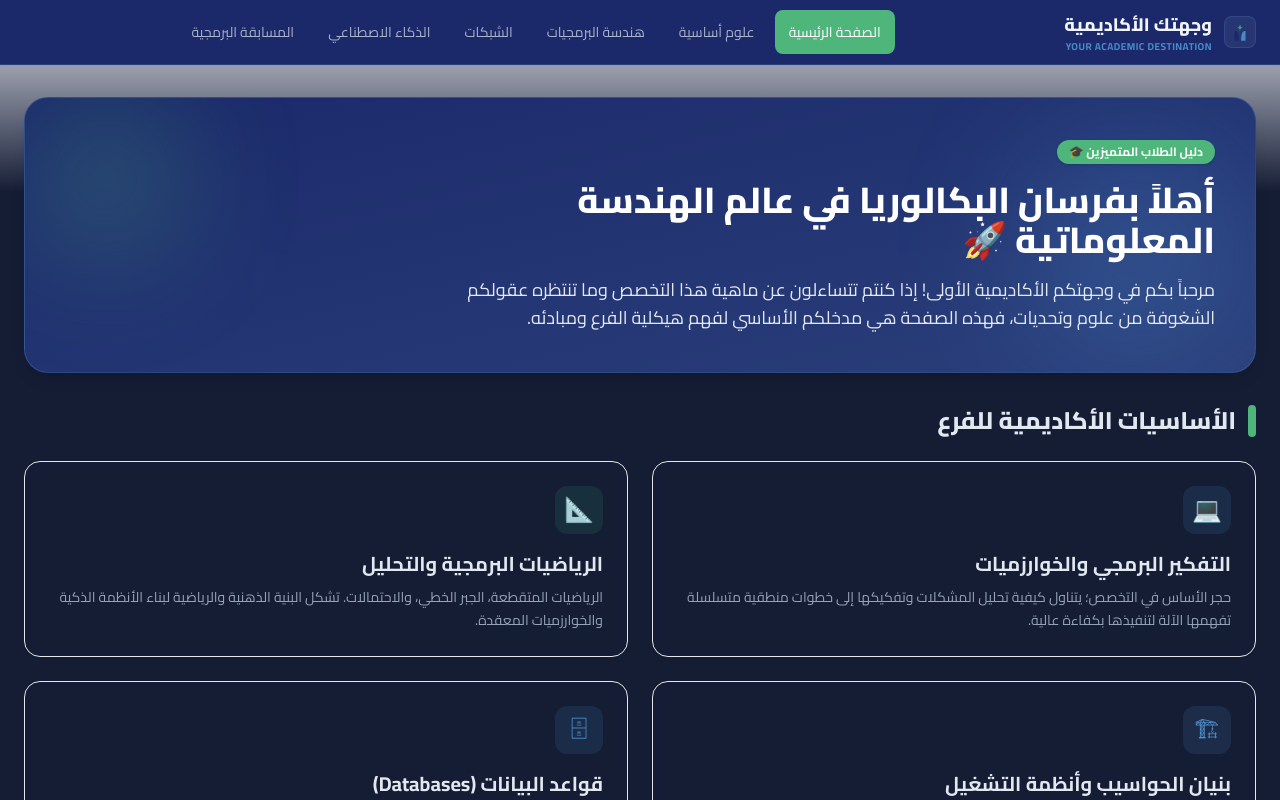
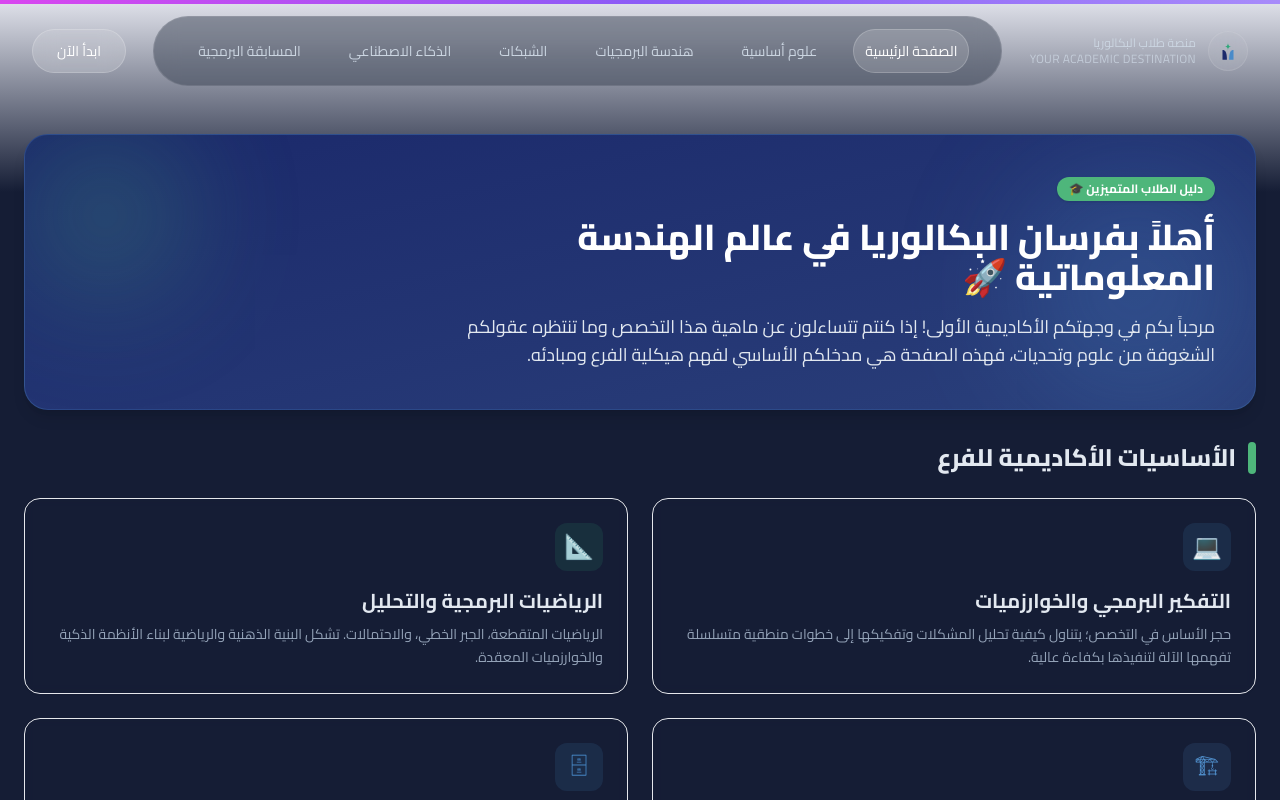
Before and after one commit to zainabjundi97/-, a React (Vite) app: page / in a window 1280 px wide. Shown: the top 800 px of the page. Built offline with nearby package versions, Linux system fonts and the light colour scheme.

Commit message:
edit in header

```diff
--- a/src/components/SiteHeader/SiteHeader.jsx
+++ b/src/components/SiteHeader/SiteHeader.jsx
@@ -1,5 +1,5 @@
 import { motion } from 'motion/react';
-import { NAV_ITEMS, SITE_THEME } from '../../lib/departments';
+import { NAV_ITEMS } from '../../lib/departments';
 import { navShell } from '../../lib/animations';
 import { usePrefersReducedMotion } from '../../hooks/usePrefersReducedMotion';
 
@@ -19,46 +19,36 @@ function SiteLogo() {
 }
 
 /**
- * Shared site header with department navigation.
+ * Sticky floating glassmorphic site header.
  * @param {{ activeTab: string, onTabChange: (id: string) => void }} props
  */
 export default function SiteHeader({ activeTab, onTabChange }) {
   const prefersReducedMotion = usePrefersReducedMotion();
 
   return (
-    <header
-      className="w-full flex-shrink-0 z-50 shadow-sm overflow-x-hidden"
-      style={{
-        backgroundColor: SITE_THEME.headerBg,
-        borderBottom: `1px solid ${SITE_THEME.headerBorder}`,
-      }}
-    >
-      <div className="w-full max-w-7xl mx-auto px-3 sm:px-6 py-2 sm:py-2.5 flex flex-col md:flex-row justify-between items-center gap-2 md:gap-4">
-        <div className="flex items-center gap-2 sm:gap-3 shrink-0">
-          <div
-            className="flex items-center justify-center w-8 h-8 rounded-lg border"
-            style={{
-              backgroundColor: 'rgba(255,255,255,0.06)',
-              borderColor: SITE_THEME.headerBorder,
-            }}
-          >
+    <header className="sticky top-0 z-50 w-full overflow-x-hidden bg-transparent">
+      <div className="w-full flex flex-col lg:flex-row items-center justify-between gap-3 lg:gap-4 px-4 sm:px-8 py-3 sm:py-4">
+        {/* Brand — start (RTL) */}
+        <div className="flex items-center gap-3 shrink-0 self-stretch lg:self-auto">
+          <div className="flex items-center justify-center w-10 h-10 rounded-full border border-white/10 bg-white/5 backdrop-blur-md shrink-0">
             <SiteLogo />
           </div>
-          <div>
-            <h1
-              className="text-base sm:text-lg font-black leading-tight"
-              style={{ color: SITE_THEME.textPrimary }}
-            >
-              وجهتك الأكاديمية
-            </h1>
-            <p className="hidden sm:block text-[10px] font-bold text-[#498BC9] tracking-wider uppercase">
+          <div className="min-w-0">
+            <p className="text-xs text-slate-300 leading-snug">
+              منصة طلاب البكالوريا
+            </p>
+            <p className="hidden sm:block text-xs text-slate-300/80 leading-snug tracking-wide">
               YOUR ACADEMIC DESTINATION
             </p>
           </div>
         </div>
 
-        <nav aria-label="أقسام الكلية" className="w-full md:w-auto md:flex-1">
-          <ul className="flex flex-wrap justify-center gap-1 sm:gap-1.5 w-full">
+        {/* Center floating glass pill nav */}
+        <nav
+          aria-label="أقسام الكلية"
+          className="w-full lg:w-auto lg:flex-1 flex justify-center order-3 lg:order-none"
+        >
+          <ul className="rounded-full bg-slate-800/40 backdrop-blur-md border border-white/10 px-3 sm:px-6 lg:px-8 py-2 sm:py-2.5 lg:py-3 flex flex-wrap items-center justify-center gap-2 sm:gap-4 lg:gap-6 max-w-full">
             {NAV_ITEMS.map((dept) => {
               const isActive = activeTab === dept.id;
               return (
@@ -66,23 +56,19 @@ export default function SiteHeader({ activeTab, onTabChange }) {
                   <button
                     type="button"
                     onClick={() => onTabChange(dept.id)}
-                    className={`relative min-h-[44px] px-2.5 sm:px-3.5 rounded-lg text-xs sm:text-sm font-medium transition-colors cursor-pointer whitespace-nowrap ${
+                    className={`relative min-h-[44px] px-2.5 sm:px-3 rounded-full text-xs sm:text-sm font-medium transition-colors cursor-pointer whitespace-nowrap ${
                       isActive
                         ? 'text-white'
-                        : 'text-slate-300/80 hover:text-white'
+                        : 'text-slate-300 hover:text-white'
                     }`}
                   >
                     {isActive &&
                       (prefersReducedMotion ? (
-                        <span
-                          className="absolute inset-0 rounded-lg"
-                          style={{ backgroundColor: SITE_THEME.navAccent }}
-                        />
+                        <span className="absolute inset-0 rounded-full bg-white/15 border border-white/20" />
                       ) : (
                         <MotionSpan
                           layoutId={navShell.layoutId}
-                          className="absolute inset-0 rounded-lg"
-                          style={{ backgroundColor: SITE_THEME.navAccent }}
+                          className="absolute inset-0 rounded-full bg-white/15 border border-white/20"
                           transition={navShell.transition}
                         />
                       ))}
@@ -93,6 +79,17 @@ export default function SiteHeader({ activeTab, onTabChange }) {
             })}
           </ul>
         </nav>
+
+        {/* CTA — end (RTL) */}
+        <div className="shrink-0 self-stretch lg:self-auto flex justify-end">
+          <button
+            type="button"
+            onClick={() => onTabChange('software')}
+            className="min-h-[44px] rounded-full bg-white/15 backdrop-blur-md border border-white/20 px-5 sm:px-6 py-2.5 text-sm text-white hover:bg-white/25 transition-all cursor-pointer whitespace-nowrap"
+          >
+            ابدأ الآن
+          </button>
+        </div>
       </div>
     </header>
   );
```
Also changed, not shown: 1 other file (tests, documents, lock files or other folders).
